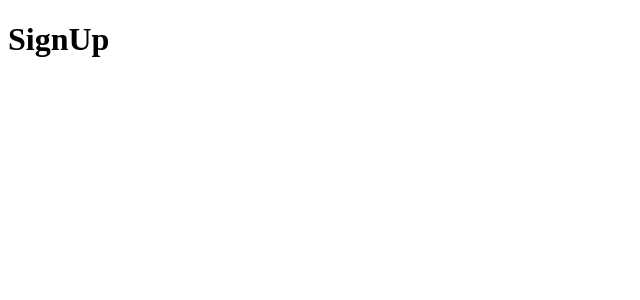
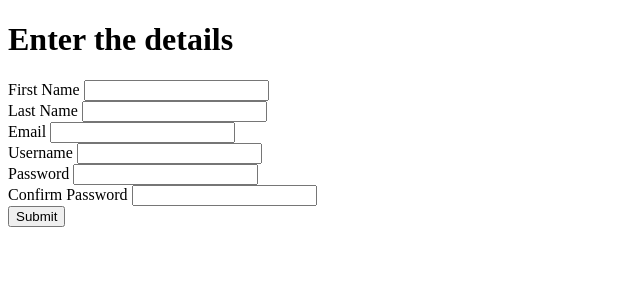
Before and after one commit to WolverineX7/Full-Stack-Web-Development, a Django app: page /signup in a window 1280 px wide. Shown: the top 300 px of the page, without its empty margins (0-640 px from the left). Run offline with Django 4.2, Linux system fonts and the light colour scheme.

Commit message:
first commit

```diff
--- a/BackEnd/calc/templates/home.html
+++ b/BackEnd/calc/templates/home.html
@@ -14,7 +14,7 @@
     <a href = "signup">Signup</a>
     <br>
     <br>
-    <form action="add" method="POST">
+    <!-- <form action="add" method="POST">
         {%csrf_token%}
         <label>First number</label>
         <input type = "text" name="num1">
@@ -22,6 +22,6 @@
         <label>Second number</label>
         <input type = "text" name="num2"><br>
         <input type="submit">
-    </form>
+    </form> -->
 </body>
 </html>
--- a/BackEnd/calc/templates/signup.html
+++ b/BackEnd/calc/templates/signup.html
@@ -7,6 +7,22 @@
     <title>SignUp</title>
 </head>
 <body>
-    <h1>SignUp</h1>
+    <h1>Enter the details</h1>
+    <form action = "signup" method="POST">
+        {%csrf_token%}
+        <label>First Name</label>
+        <input type="text" name = "first_name"><br>
+        <label>Last Name</label>
+        <input type="text" name = "last_name"><br>
+        <label>Email</label>
+        <input type="email" name="email" ><br>
+        <label>Username</label>
+        <input type="text" name="username"><br>
+        <label>Password</label>
+        <input type="password" name="password"><br>
+        <label>Confirm Password</label>
+        <input type="password" name="password2"><br>
+        <input type = "submit">
+    </form>
 </body>
 </html>
--- a/BackEnd/calc/views.py
+++ b/BackEnd/calc/views.py
@@ -1,4 +1,5 @@
-from django.shortcuts import render,HttpResponse
+from django.shortcuts import render,HttpResponse,redirect
+from django.contrib.auth.models import User,auth
 
 # Create your views here.
 def home(requests):
@@ -7,10 +8,43 @@ def home(requests):
     return render(requests,'home.html',{'name':first_name , 'age' : age})
 
 def login(requests):
-    return render(requests,'login.html')
+    if requests.method == 'POST':
+        username=requests.POST.get('username')
+        password = requests.POST.get('password')
+
+        user=auth.authenticate(username=username, password=password)
+        if user is not None:
+            auth.login(requests,user)
+            print("Login successful")
+            return redirect('/')
+    else:
+        return render(requests,'login.html')
 
 def signup(requests):
-    return render(requests,'signup.html')
+    if requests.method == 'POST':
+        firstname = requests.POST.get('first_name')
+        lastname = requests.POST.get('last_name')
+        email = requests.POST.get('email')
+        username = requests.POST.get('username')
+        password = requests.POST.get('password')
+        password2 = requests.POST.get('password2')
+
+        if password == password2:
+
+            user = User.objects.create_user(
+                username = username,
+                email = email,
+                password = password,
+                first_name = firstname,
+                last_name = lastname
+            )
+            print("User created")
+            return redirect('/')
+        else:
+            print("Wrong password")
+
+    else:
+        return render(requests,'signup.html')
 
 def add(requests):
     val1 = int(requests.POST['num1'])
```
Also changed, not shown: BackEnd/calc/templates/login.html (+9 -1 lines), BackEnd/db.sqlite3.
